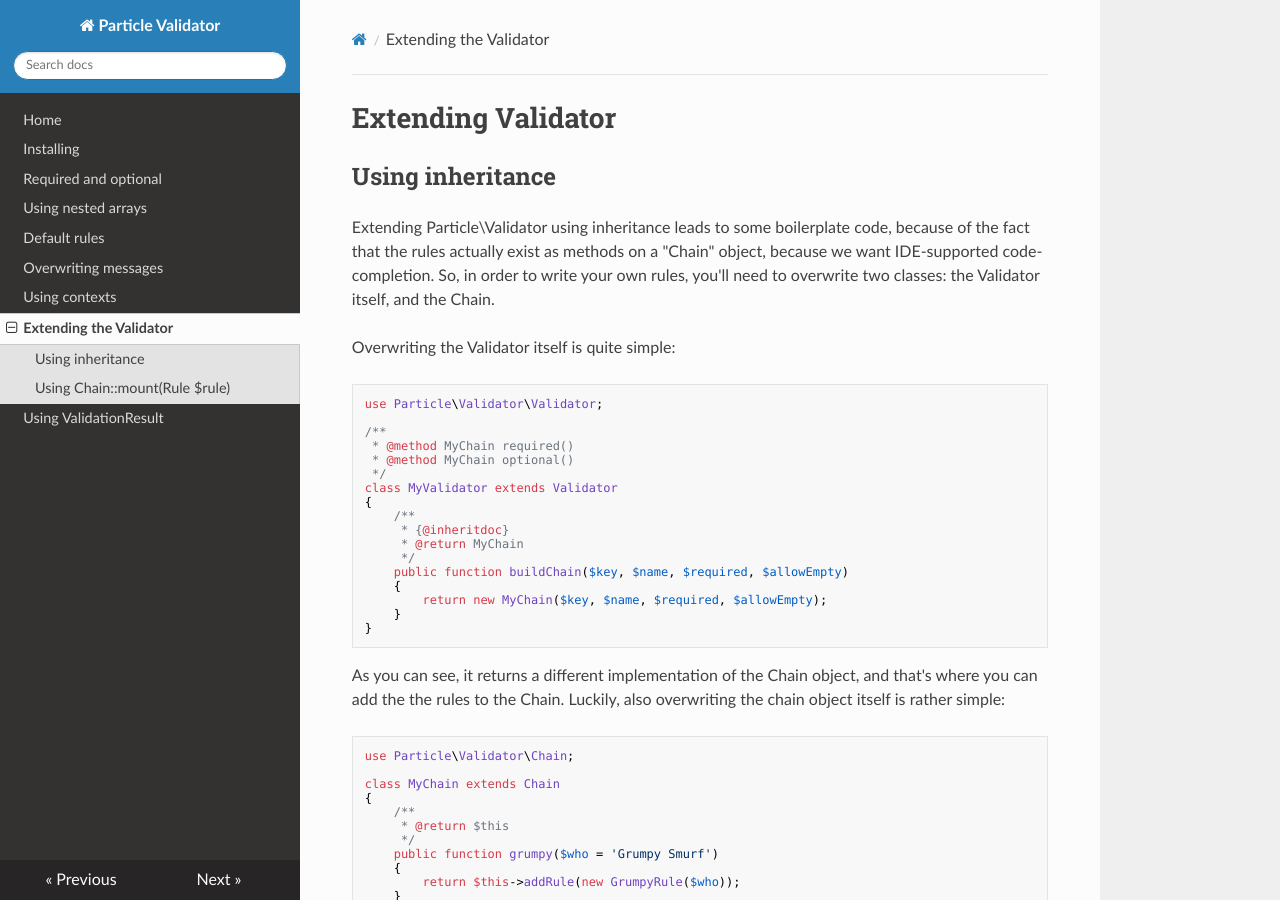
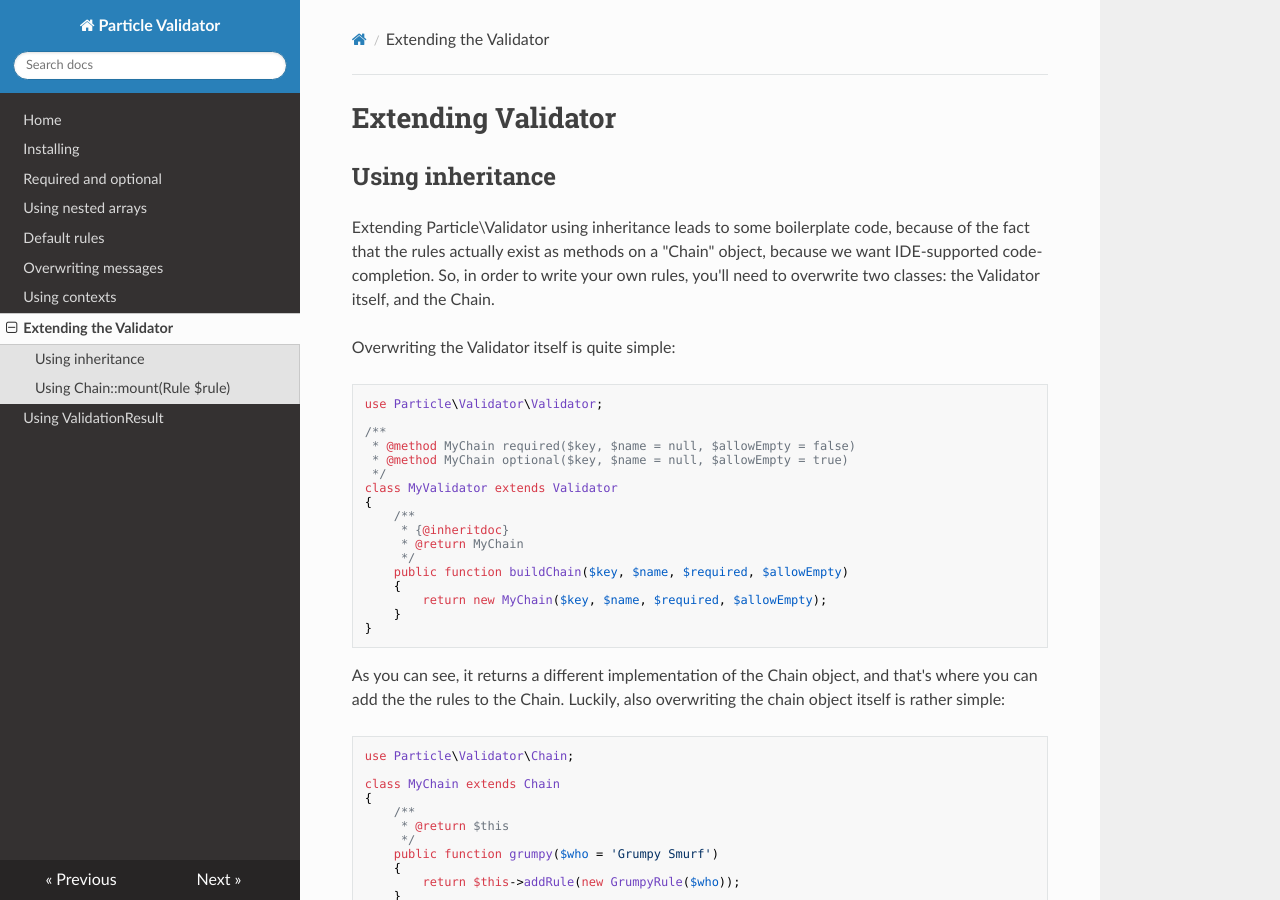
Before and after one commit to particle-php/Validator, an MkDocs documentation site: the page built from docs/extending.md, in a window 1280 px wide and 900 px high. Built offline with MkDocs 1.6.1, drawn with Linux system fonts in a browser that asks for light colours; nearby versions of some CDN libraries; old or Windows-style settings are respelled for this version of MkDocs.

Commit message:
Added the correct MyValidator methods signature (#159)
See https://github.com/particle-php/Validator/issues/158 for more info about that

```diff
--- a/docs/extending.md
+++ b/docs/extending.md
@@ -13,8 +13,8 @@ Overwriting the Validator itself is quite simple:
 use Particle\Validator\Validator;
 
 /**
- * @method MyChain required()
- * @method MyChain optional()
+ * @method MyChain required($key, $name = null, $allowEmpty = false)
+ * @method MyChain optional($key, $name = null, $allowEmpty = true)
  */
 class MyValidator extends Validator
 {
```
